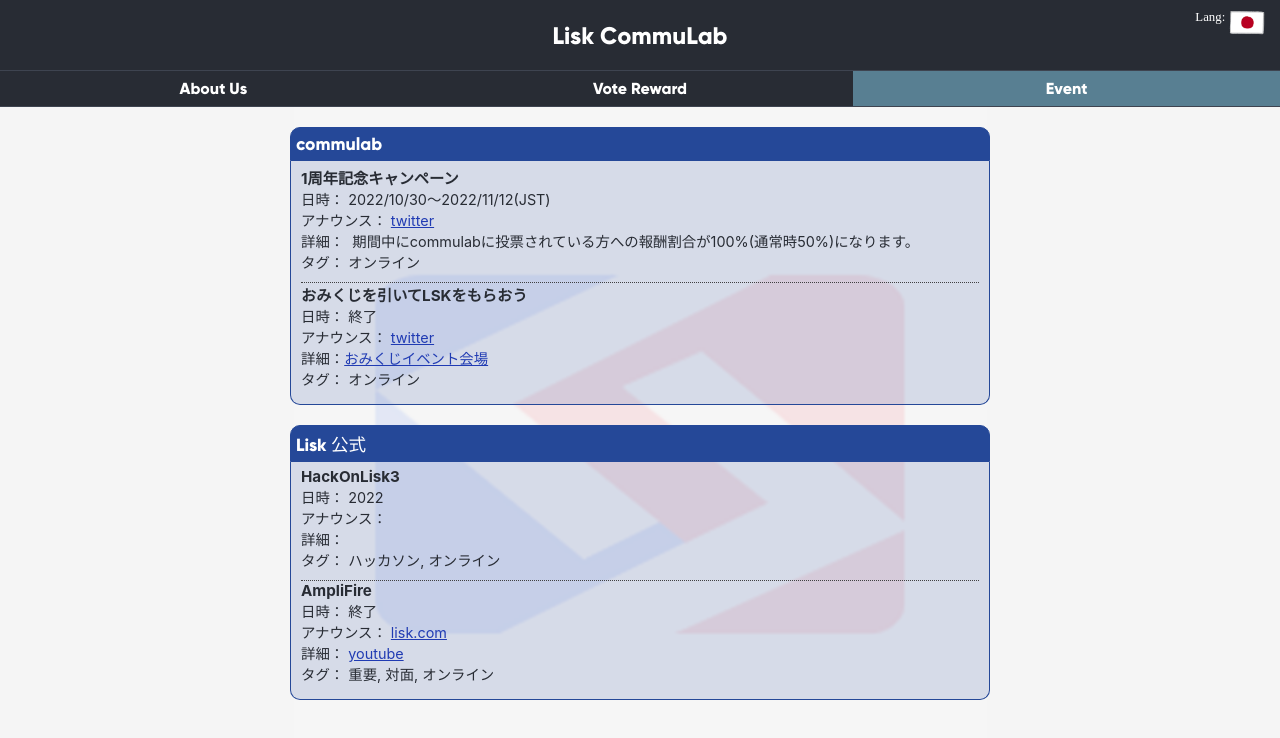
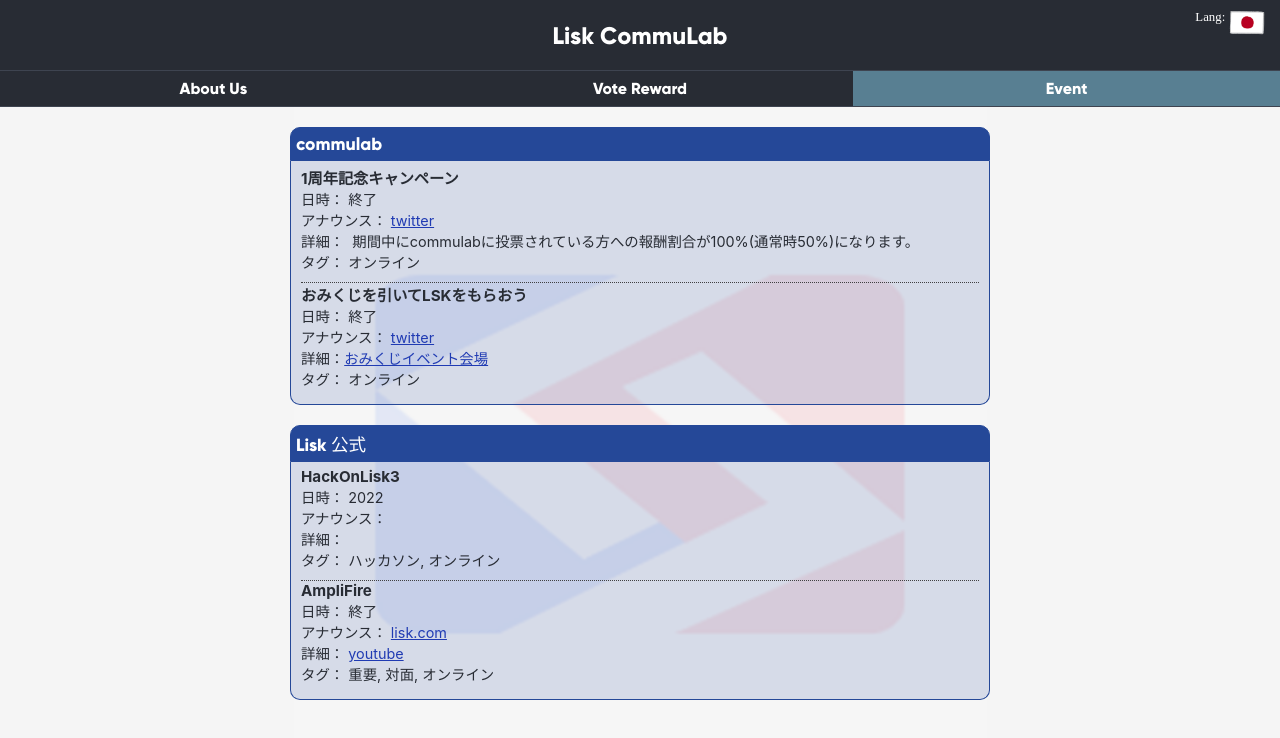
Before and after one commit to lisknonanika/liskcommulab-web, a React (Create React App) app: page / in a window 1280 px wide. Both pictures are taken after a click on the element "Event". Shown: the top 738 px of the page. Built offline with nearby package versions, Linux system fonts and the light colour scheme; no server answers.

Commit message:
Update Event.js

```diff
--- a/src/components/Event.js
+++ b/src/components/Event.js
@@ -20,7 +20,7 @@
                 <div className="event-title">1周年記念キャンペーン</div>
                 <div className="event-detail">
                   <div>
-                    {this.props.translation('日時')}： 2022/10/30～2022/11/12(JST)
+                    {this.props.translation('日時')}： {this.props.translation('終了')}
                   </div>
                   <div>
                     {this.props.translation('アナウンス')}：&nbsp;
```
